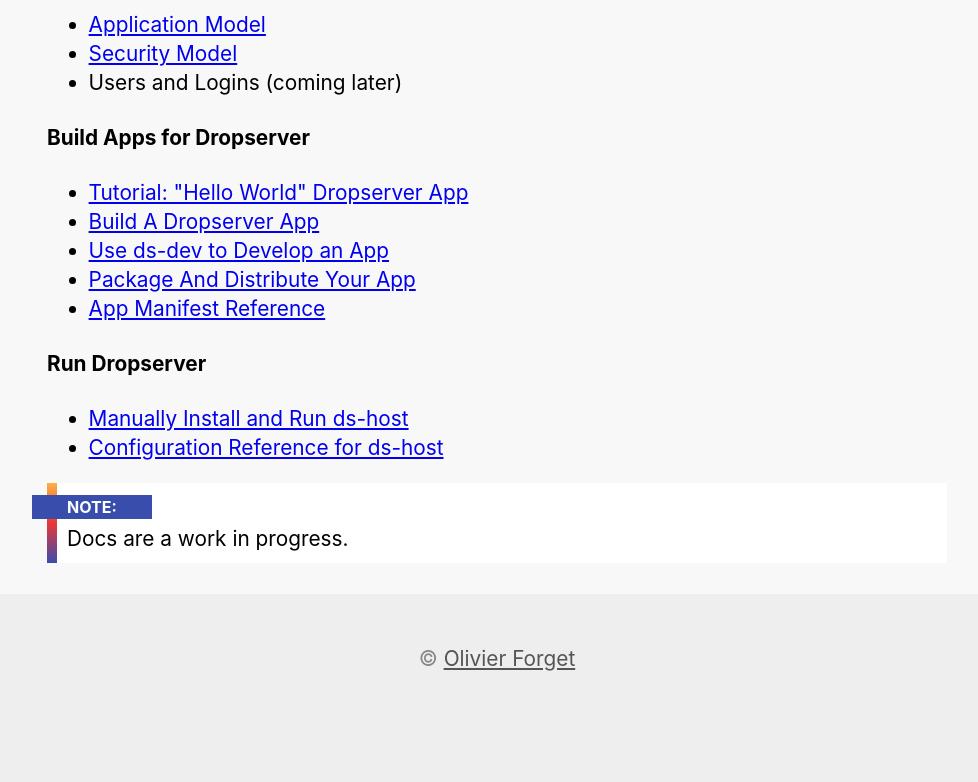
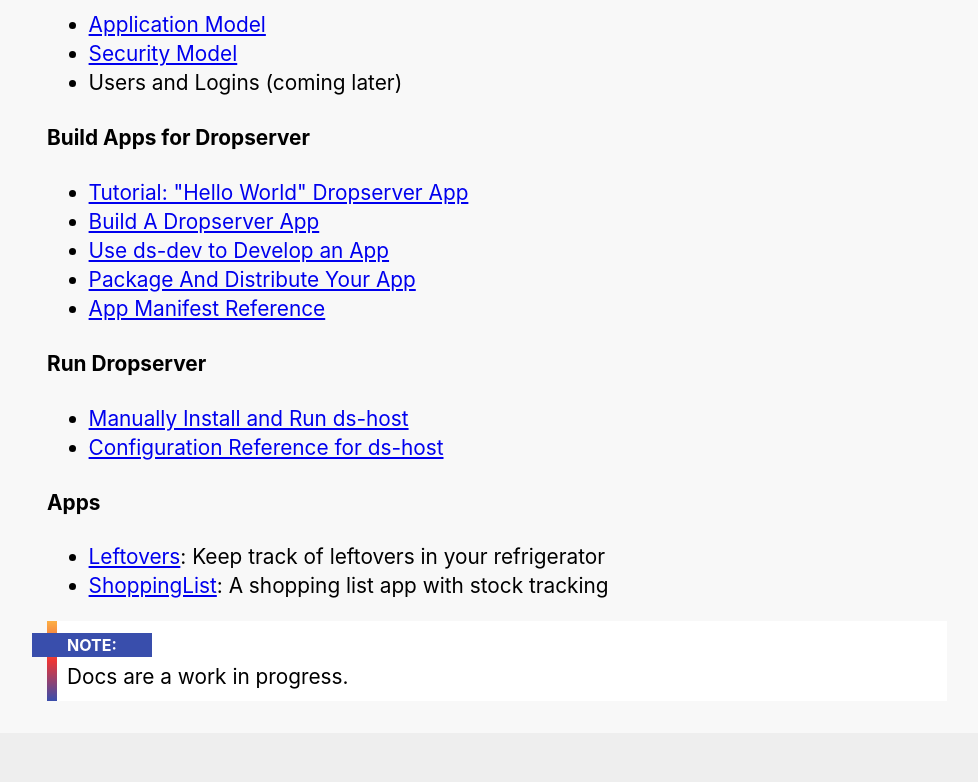
Before and after one commit to teleclimber/Dropserver.org, an Astro site: page /docs in a window 1280 px wide. Shown: the part 374-1156 px from the top of the page, without its empty margins (143-1121 px from the left). Built offline with nearby package versions, Linux system fonts and the light colour scheme; Astro itself is replaced by a stand-in of ours.

Commit message:
Small updates
- update to latest progress report
- add apps list to docs

```diff
--- a/src/pages/docs/index.mdx
+++ b/src/pages/docs/index.mdx
@@ -33,4 +33,9 @@ To learn about developing a Dropserver app locally, look at [ds-dev](docs/ds-dev
 - [Manually Install and Run ds-host](docs/ds-host)
 - [Configuration Reference for ds-host](docs/ds-host-config-ref)
 
+#### Apps
+
+- [Leftovers](https://leftovers.olivierforget.net/app/): Keep track of leftovers in your refrigerator
+- [ShoppingList](https://shoppinglist.olivierforget.net/): A shopping list app with stock tracking
+
 <Note>Docs are a work in progress.</Note>
--- a/src/pages/index.astro
+++ b/src/pages/index.astro
@@ -165,7 +165,7 @@ import HomePointBox from '../layouts/HomePointBox.astro';
 				<li>If you are a developer or technically inclined person who wants to experiment with a self-hosted server please have a look at the
 					<a href="docs">docs</a> to get started.</li>
 				<li>Read the latest update:
-					<a href="https://olivierforget.net/blog/2024/dropserver-progress-july-august-2024/">July and August 2024</a>.</li>
+					<a href="https://olivierforget.net/blog/2024/dropserver-progress-september-2024/">September 2024</a>.</li>
 			</ul>
 		</div>
 	</div>
```
